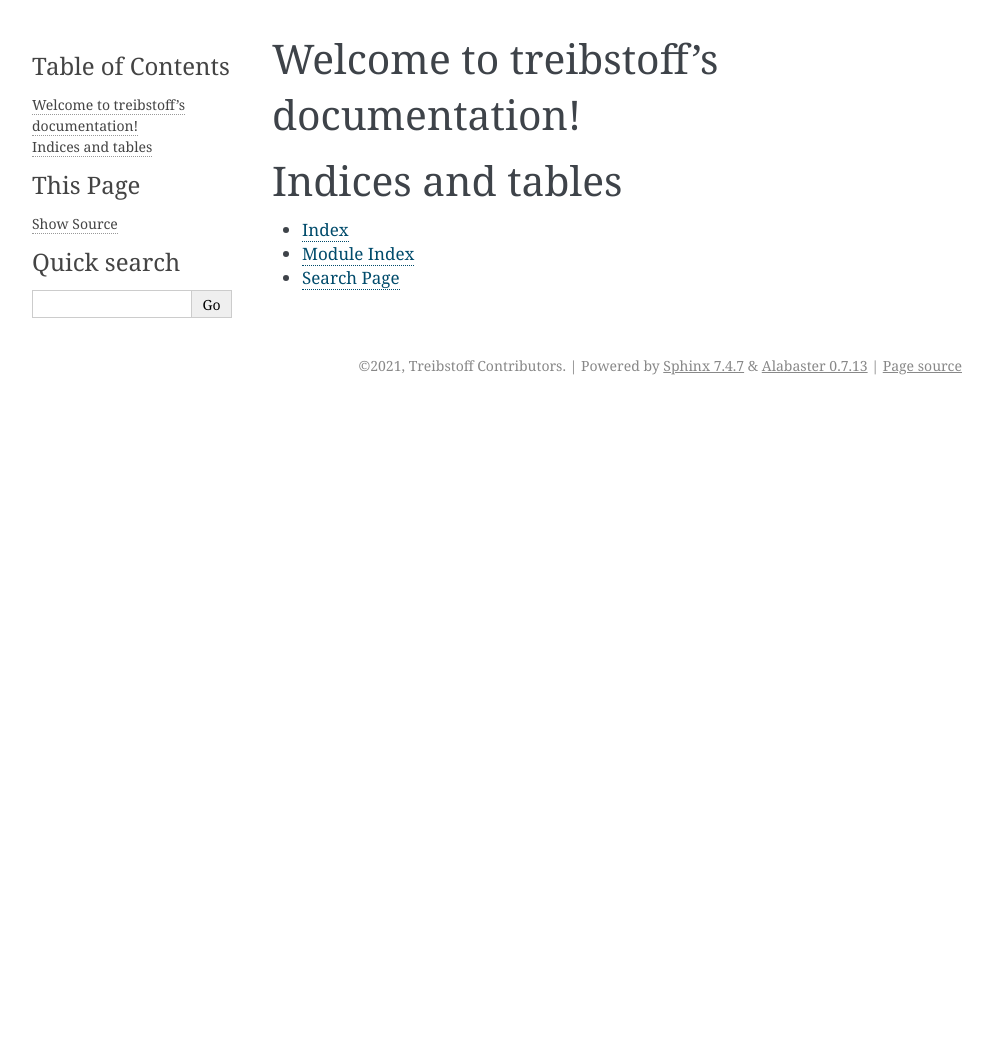
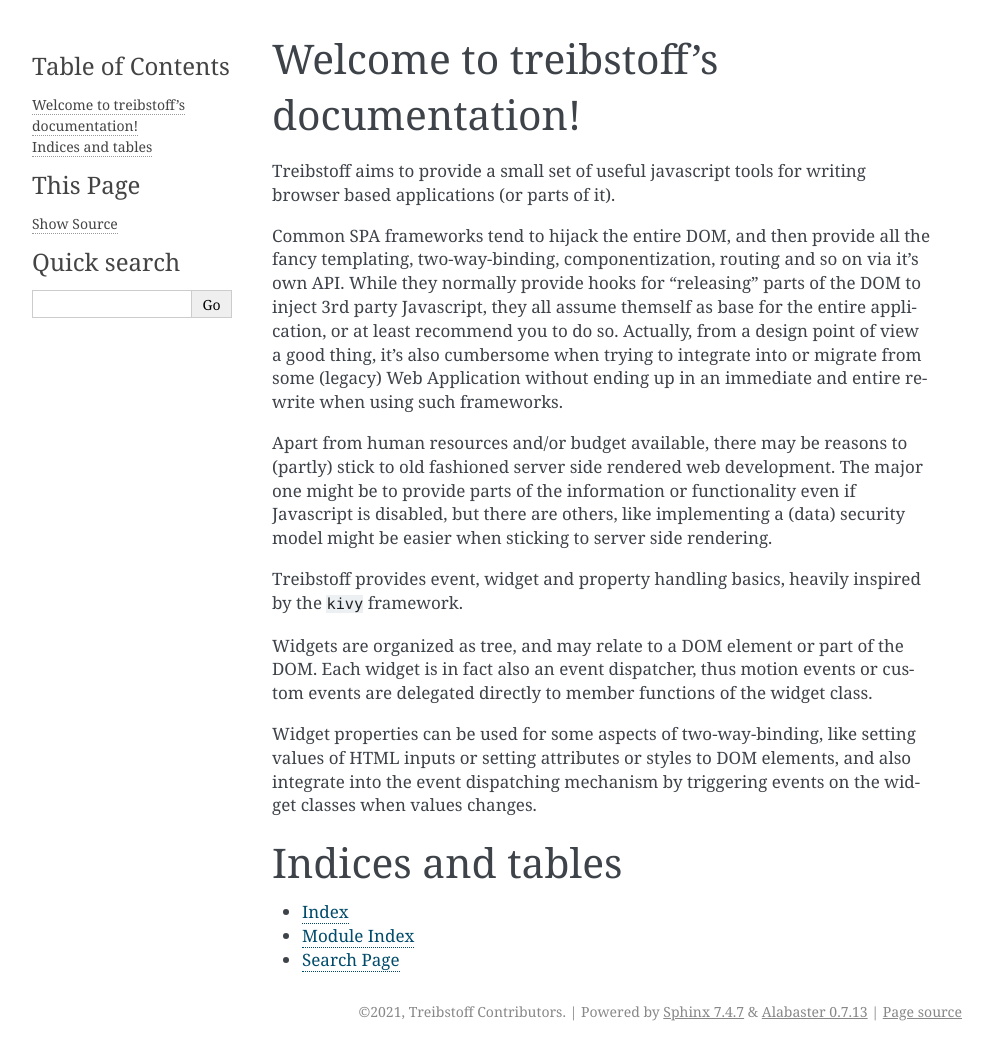
Before and after one commit to conestack/treibstoff, a Sphinx documentation site: the page built from docs/source/index.rst, in a window 1280 px wide. Shown: the whole page, without its empty margins (148-1141 px from the left). Built offline with Sphinx 7.4.7, drawn with Linux system fonts in a browser that asks for light colours; before the commit the page ends 900 px from its top, so only the background shows below that.

Commit message:
Start docs introduction

```diff
--- a/docs/source/index.rst
+++ b/docs/source/index.rst
@@ -6,10 +6,39 @@
 Welcome to treibstoff's documentation!
 ======================================
 
+Treibstoff aims to provide a small set of useful javascript tools for writing
+browser based applications (or parts of it).
+
+Common SPA frameworks tend to hijack the entire DOM, and then provide all the
+fancy templating, two-way-binding, componentization, routing and so on via it's
+own API. While they normally provide hooks for "releasing" parts of the DOM
+to inject 3rd party Javascript, they all assume themself as base for the entire
+application, or at least recommend you to do so. Actually, from a design point
+of view a good thing, it's also cumbersome when trying to integrate into or
+migrate from some (legacy) Web Application without ending up in an immediate
+and entire rewrite when using such frameworks.
+
+Apart from human resources and/or budget available, there may be reasons
+to (partly) stick to old fashioned server side rendered web development.
+The major one might be to provide parts of the information or functionality
+even if Javascript is disabled, but there are others, like implementing
+a (data) security model might be easier when sticking to server side rendering.
+
+Treibstoff provides event, widget and property handling basics, heavily
+inspired by the ``kivy`` framework.
+
+Widgets are organized as tree, and may relate to a DOM element or part of the
+DOM. Each widget is in fact also an event dispatcher, thus motion events or
+custom events are delegated directly to member functions of the widget class.
+
+Widget properties can be used for some aspects of two-way-binding, like setting
+values of HTML inputs or setting attributes or styles to DOM elements, and
+also integrate into the event dispatching mechanism by triggering events on the
+widget classes when values changes.
+
 .. toctree::
    :maxdepth: 2
    :caption: Contents:
-
 
 
 Indices and tables
```
